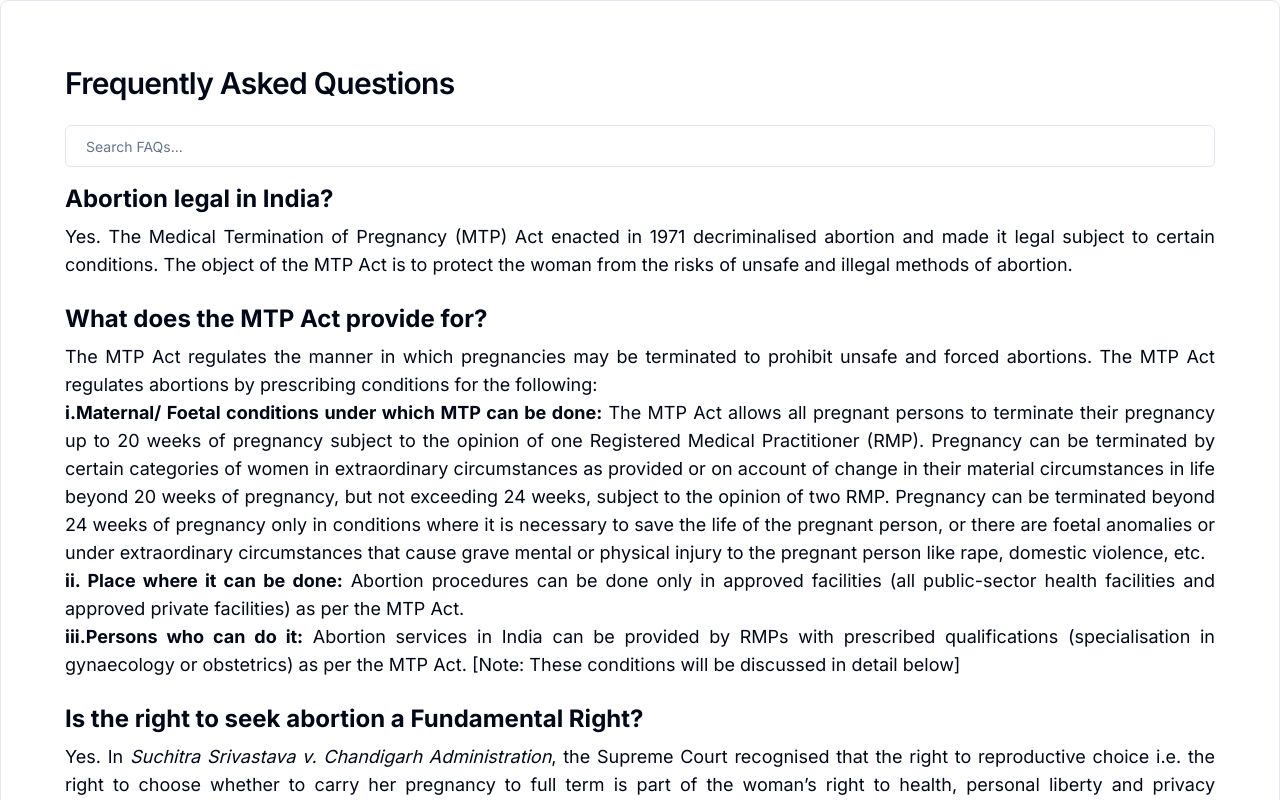
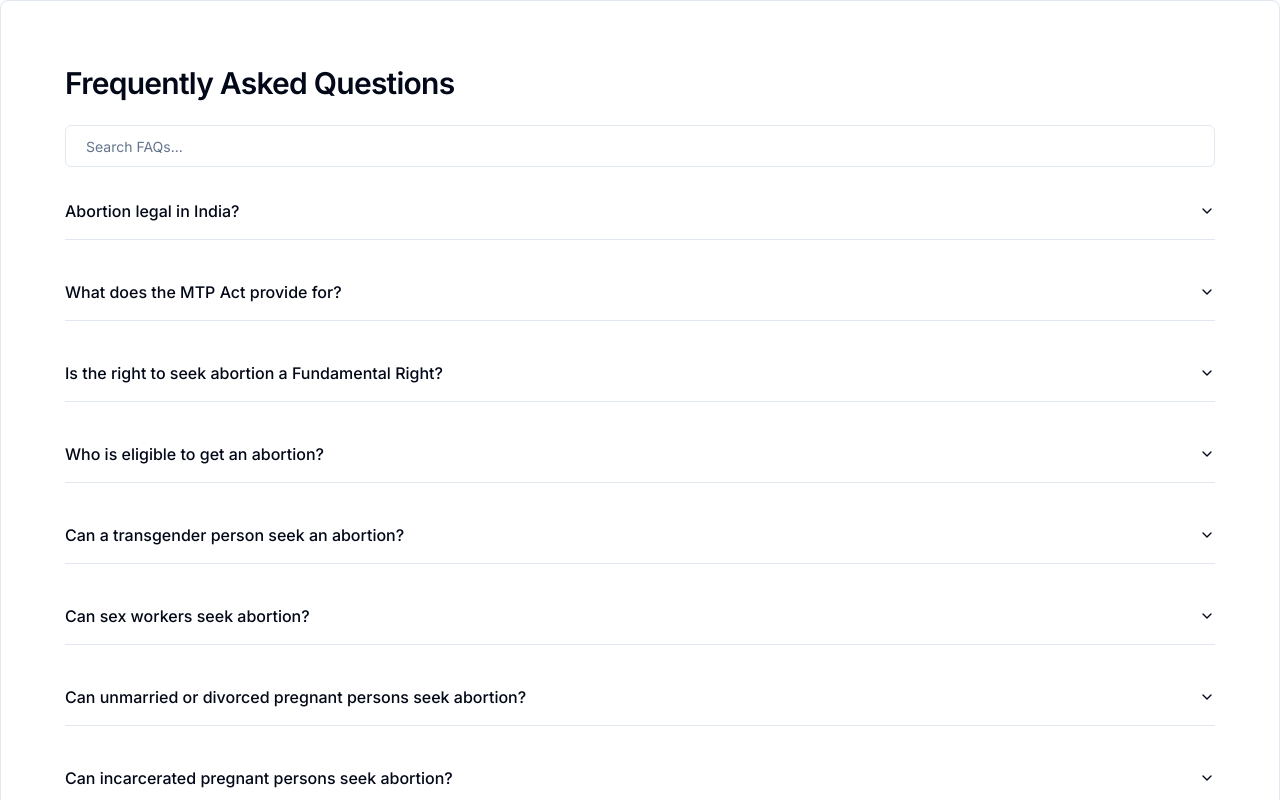
Before and after one commit to satish860/MtpLaw, a Next.js app: page /faqs in a window 1280 px wide. Shown: the top 800 px of the page. Built offline with nearby package versions, Linux system fonts and the light colour scheme.

Commit message:
use accordion for Faq page

```diff
--- a/package.json
+++ b/package.json
@@ -9,6 +9,7 @@
     "lint": "next lint"
   },
   "dependencies": {
+    "@radix-ui/react-accordion": "^1.1.2",
     "@radix-ui/react-label": "^2.0.2",
     "@radix-ui/react-radio-group": "^1.1.3",
     "@radix-ui/react-slot": "^1.0.2",
--- a/src/app/faqs/page.tsx
+++ b/src/app/faqs/page.tsx
@@ -7,6 +7,12 @@
 import { OptionsMap, FaqItem } from "@/lib/types";
 import ReactMarkdown from "react-markdown";
 import remarkGfm from "remark-gfm";
+import {
+  Accordion,
+  AccordionContent,
+  AccordionItem,
+  AccordionTrigger,
+} from "@/components/ui/accordion"
 
 const optionsMap: OptionsMap = {
   "pregnant-person": [
@@ -81,16 +87,22 @@
         />
         <ul>
           {filteredFaqs.map((faq) => (
+
             <li key={faq.id} className="mb-6">
-              <h3 className="text-base sm:text-lg md:text-xl lg:text-2xl font-bold mb-2">
-                {faq.question}
-              </h3>
+              <Accordion type="single" collapsible>
+            <AccordionItem value="item-1">
+              <AccordionTrigger>{faq.question}</AccordionTrigger>
+              <AccordionContent>
               <ReactMarkdown
                 remarkPlugins={[remarkGfm]}
                 className="text-xs sm:text-sm md:text-base lg:text-lg text-justify"
               >
                 {faq.answer}
               </ReactMarkdown>
+              </AccordionContent>
+            </AccordionItem>
+          </Accordion>
+
             </li>
           ))}
         </ul>
--- /dev/null
+++ b/src/components/ui/accordion.tsx
@@ -0,0 +1,58 @@
+"use client"
+
+import * as React from "react"
+import * as AccordionPrimitive from "@radix-ui/react-accordion"
+import { ChevronDown } from "lucide-react"
+
+import { cn } from "@/lib/utils"
+
+const Accordion = AccordionPrimitive.Root
+
+const AccordionItem = React.forwardRef<
+  React.ElementRef<typeof AccordionPrimitive.Item>,
+  React.ComponentPropsWithoutRef<typeof AccordionPrimitive.Item>
+>(({ className, ...props }, ref) => (
+  <AccordionPrimitive.Item
+    ref={ref}
+    className={cn("border-b", className)}
+    {...props}
+  />
+))
+AccordionItem.displayName = "AccordionItem"
+
+const AccordionTrigger = React.forwardRef<
+  React.ElementRef<typeof AccordionPrimitive.Trigger>,
+  React.ComponentPropsWithoutRef<typeof AccordionPrimitive.Trigger>
+>(({ className, children, ...props }, ref) => (
+  <AccordionPrimitive.Header className="flex">
+    <AccordionPrimitive.Trigger
+      ref={ref}
+      className={cn(
+        "flex flex-1 items-center justify-between py-4 font-medium transition-all hover:underline [&[data-state=open]>svg]:rotate-180",
+        className
+      )}
+      {...props}
+    >
+      {children}
+      <ChevronDown className="h-4 w-4 shrink-0 transition-transform duration-200" />
+    </AccordionPrimitive.Trigger>
+  </AccordionPrimitive.Header>
+))
+AccordionTrigger.displayName = AccordionPrimitive.Trigger.displayName
+
+const AccordionContent = React.forwardRef<
+  React.ElementRef<typeof AccordionPrimitive.Content>,
+  React.ComponentPropsWithoutRef<typeof AccordionPrimitive.Content>
+>(({ className, children, ...props }, ref) => (
+  <AccordionPrimitive.Content
+    ref={ref}
+    className="overflow-hidden text-sm transition-all data-[state=closed]:animate-accordion-up data-[state=open]:animate-accordion-down"
+    {...props}
+  >
+    <div className={cn("pb-4 pt-0", className)}>{children}</div>
+  </AccordionPrimitive.Content>
+))
+
+AccordionContent.displayName = AccordionPrimitive.Content.displayName
+
+export { Accordion, AccordionItem, AccordionTrigger, AccordionContent }
```
Also changed, not shown: 1 other file (tests, documents, lock files or other folders).
